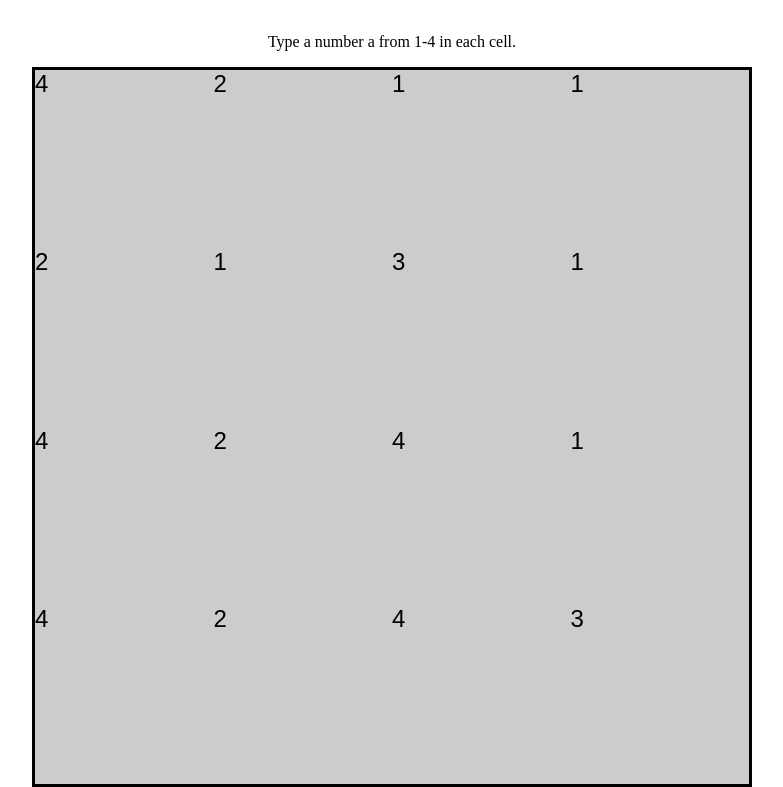
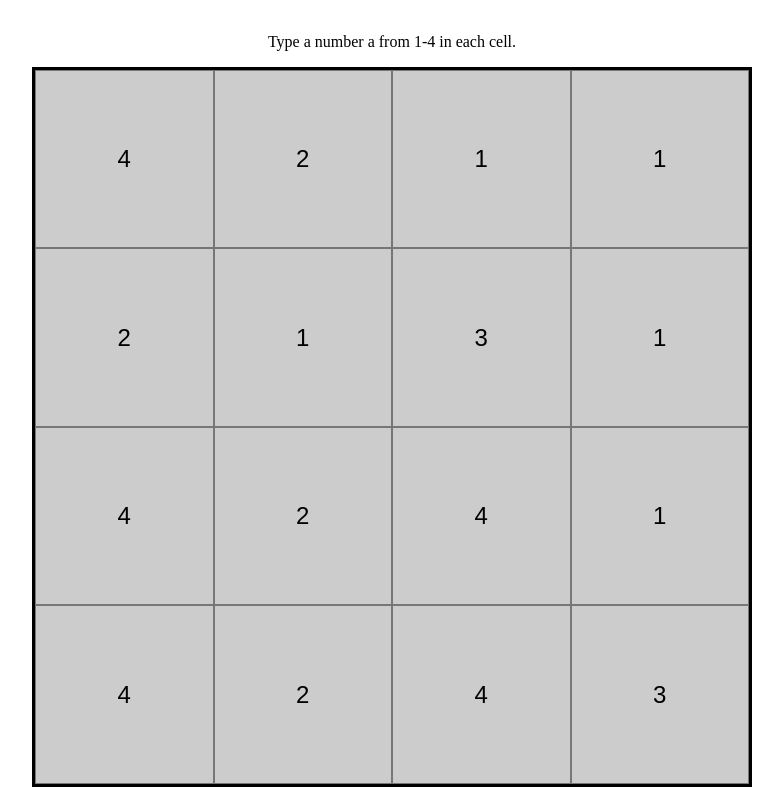
Before and after one commit to helloitsrufio/babydoku, a website built with Vite: page index.html in a window 1280 px wide. Shown: the part 50-837 px from the top of the page, without its empty margins (248-1031 px from the left). Built offline with nearby package versions, Linux system fonts and the light colour scheme.

Commit message:
feat (UI): add styling to cell grid

```diff
--- a/src/style.css
+++ b/src/style.css
@@ -31,3 +31,9 @@ body {
   display: grid;
   place-items: center;
 }
+
+.cell-grid {
+  align-content: center;
+  text-align: center;
+  border: 1px #777 solid;
+}
```
